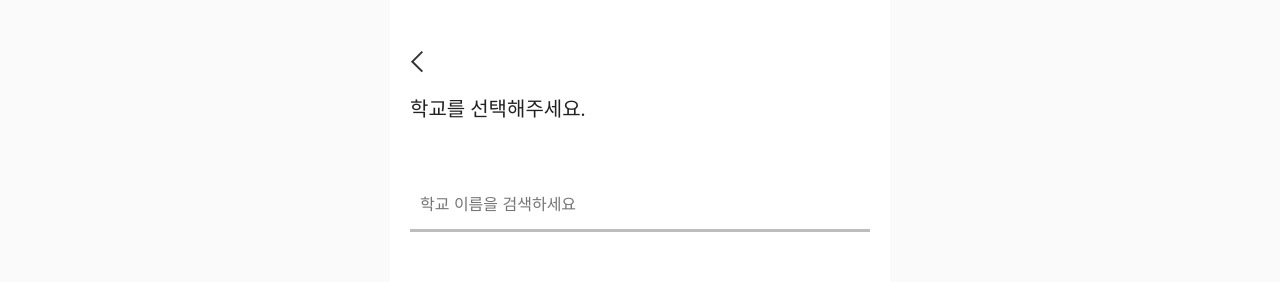
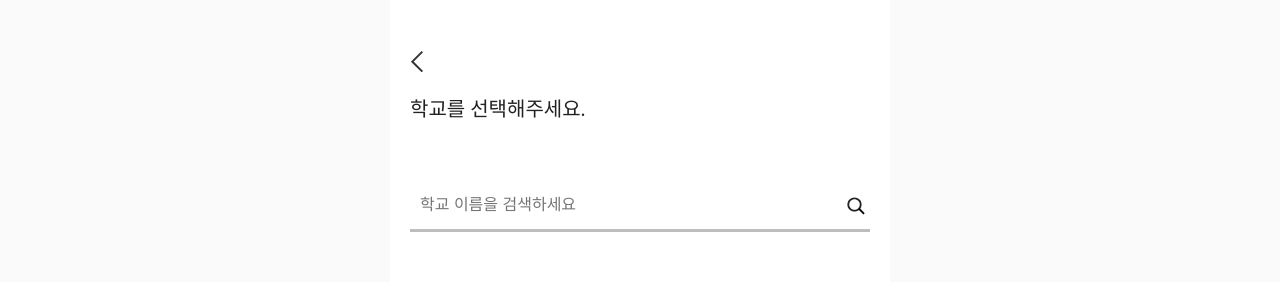
Before and after one commit to wanted-fork-fork/cake-FE, a Next.js app: page /signup in a window 1280 px wide. Shown: the top 282 px of the page. Built offline with nearby package versions, Linux system fonts and the light colour scheme.

Commit message:
feat: add inputWithSuffix component to show input suffix

```diff
--- /dev/null
+++ b/src/components/molcules/InputWithSuffix.component.tsx
@@ -0,0 +1,30 @@
+import styled from "styled-components";
+
+type InputWithSuffixProps = {
+  input: JSX.Element;
+  suffix: JSX.Element;
+};
+
+const Container = styled.div`
+  position: relative;
+  width: 100%;
+`;
+const SuffixWrapper = styled.div`
+  position: absolute;
+  right: 0;
+  top: 0;
+  bottom: 0;
+  display: flex;
+  align-items: center;
+`;
+const S = { Container, SuffixWrapper };
+function InputWithSuffixComponent({ input, suffix }: InputWithSuffixProps) {
+  return (
+    <S.Container>
+      {input}
+      <S.SuffixWrapper>{suffix}</S.SuffixWrapper>
+    </S.Container>
+  );
+}
+
+export default InputWithSuffixComponent;
--- a/src/components/organs/signup/ConfirmEmailStep.component.tsx
+++ b/src/components/organs/signup/ConfirmEmailStep.component.tsx
@@ -3,6 +3,7 @@ import styled from "styled-components";
 import theme, { FontSize } from "@src/styles/theme";
 import { Button } from "@src/components/atoms/Button";
 import { UnderlineInput } from "@src/components/atoms/Input";
+import InputWithSuffixComponent from "@src/components/molcules/InputWithSuffix.component";
 
 const EmailWrap = styled.div<BaseProps>`
   ${BaseMarginBottom};
@@ -50,10 +51,10 @@ function ConfirmEmailStepComponent() {
         이메일로 인증번호 받기
       </Button>
       <S.ConfirmCodeWrap mb="10px">
-        <S.CodeInputWrap>
-          <UnderlineInput />
-          <span>04:59</span>
-        </S.CodeInputWrap>
+        <InputWithSuffixComponent
+          input={<UnderlineInput />}
+          suffix={<span>04:59</span>}
+        />
         <div>
           <Button color="primary" filled={false} width="4.45rem">
             인증
--- a/src/components/organs/signup/DetailsInputStep.component.tsx
+++ b/src/components/organs/signup/DetailsInputStep.component.tsx
@@ -8,6 +8,8 @@ import CameraIcon from "@src/components/icon/Camera.icon";
 // styles
 import theme from "@src/styles/theme";
 import { ButtonStyleProps } from "@src/components/atoms/Button";
+import InputWithSuffixComponent from "@src/components/molcules/InputWithSuffix.component";
+import DownArrowIcon from "@src/components/icon/DownArrow.icon";
 
 const Container = styled.div`
   display: flex;
@@ -39,14 +41,19 @@ const IconButton = styled.button<ButtonStyleProps>`
   bottom: 0;
   right: 0;
   z-index: 10;
+
   border: 1px solid ${theme.color.gray2};
   border-radius: 50%;
   background-color: #fff;
+
   display: flex;
   justify-content: center;
   align-items: center;
+
   height: 32px;
   width: 32px;
+
+  cursor: pointer;
 `;
 
 const FormWrapper = styled.div`
@@ -89,7 +96,12 @@ function DetailsInputStepComponent() {
           <UnderlineInput placeholder="닉네임" type="text" />
         </NicknameWrapper>
         <DetailWrapper>
-          <UnderlineInput placeholder="어느 단과대이신가요?" type="text" />
+          <InputWithSuffixComponent
+            input={
+              <UnderlineInput placeholder="어느 단과대이신가요?" type="text" />
+            }
+            suffix={<DownArrowIcon />}
+          />
         </DetailWrapper>
       </FormWrapper>
     </S.Container>
--- a/src/components/organs/signup/SelectSchoolStep.component.tsx
+++ b/src/components/organs/signup/SelectSchoolStep.component.tsx
@@ -1,7 +1,14 @@
 import { UnderlineInput } from "@src/components/atoms/Input";
+import InputWithSuffixComponent from "@src/components/molcules/InputWithSuffix.component";
+import SearchIcon from "@src/components/icon/Search.icon";
 
 function SelectSchoolStepComponent() {
-  return <UnderlineInput placeholder="학교 이름을 검색하세요" />;
+  return (
+    <InputWithSuffixComponent
+      input={<UnderlineInput placeholder="학교 이름을 검색하세요" />}
+      suffix={<SearchIcon />}
+    />
+  );
 }
 
 export default SelectSchoolStepComponent;
```
